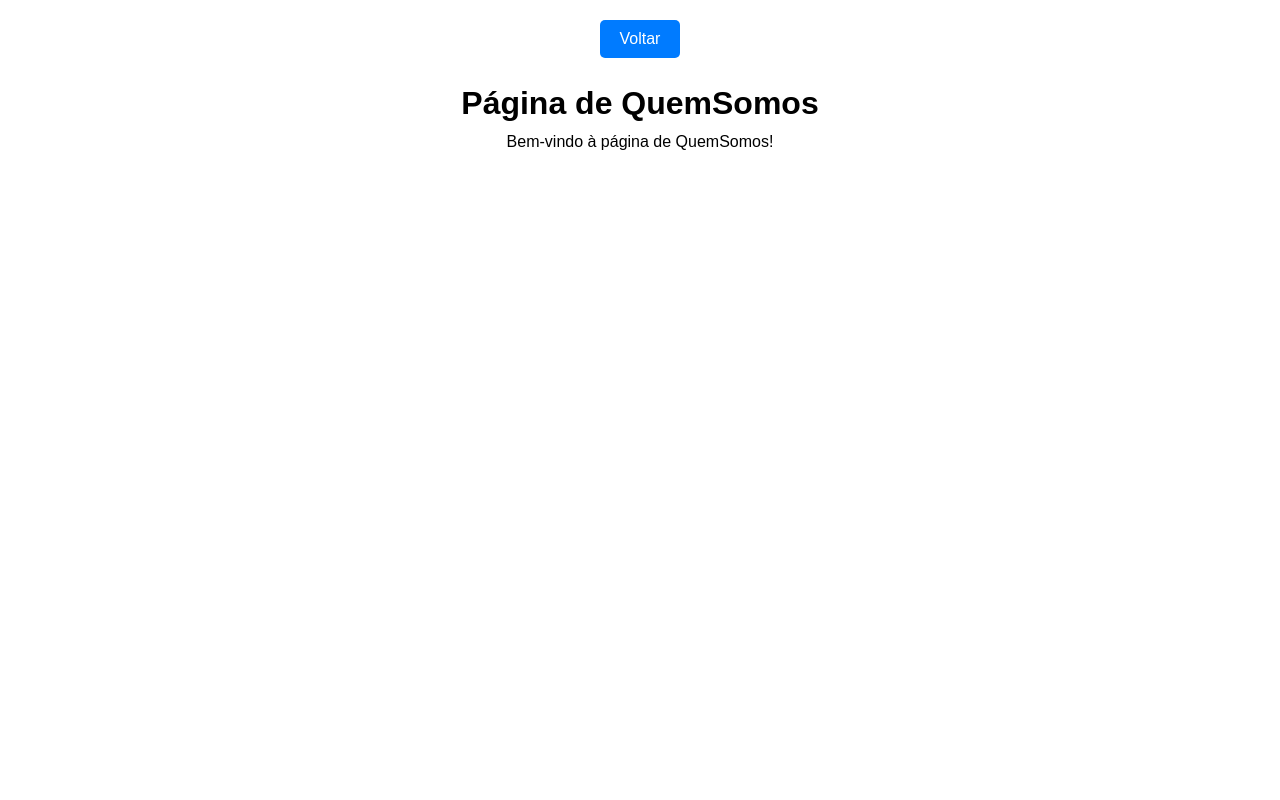
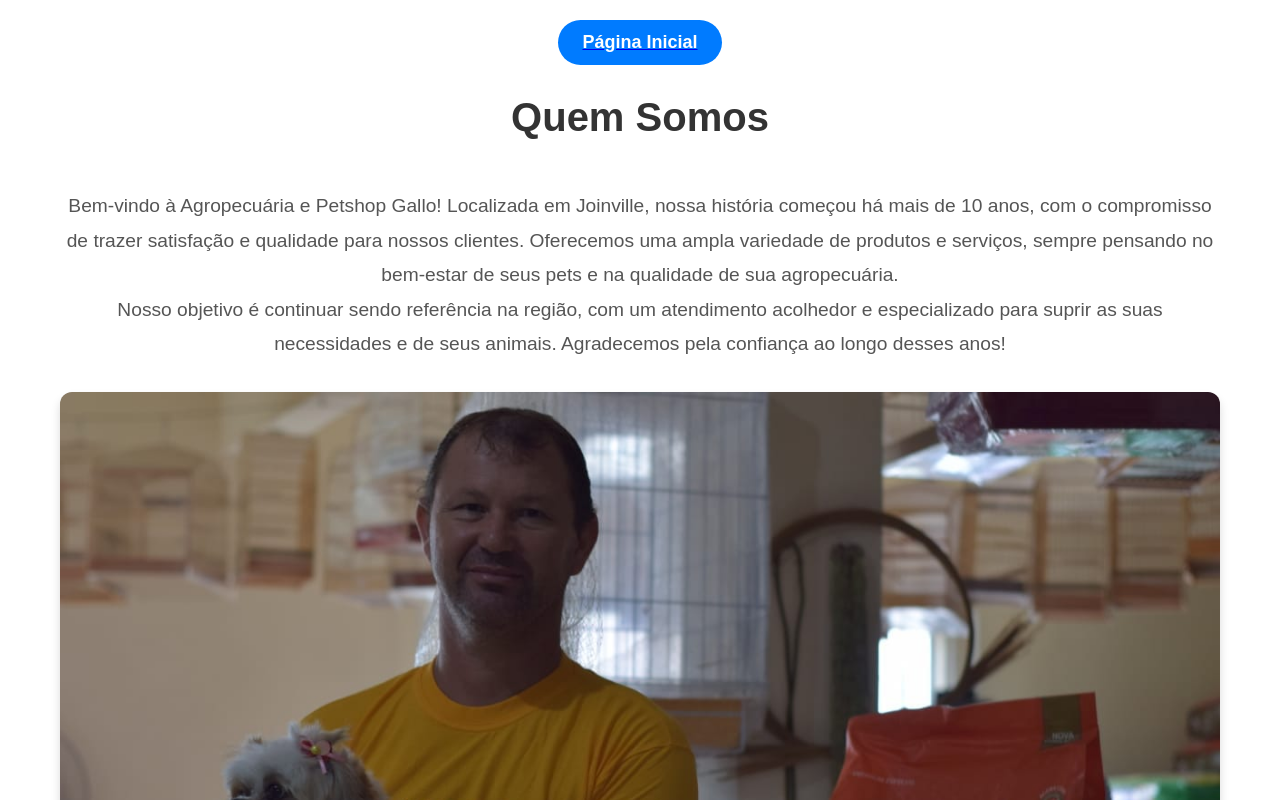
Before and after one commit to devJoseOtavio/agropecuaria-gallo, a React (Create React App) app: page /quemsomos in a window 1280 px wide. Shown: the top 800 px of the page. Built offline with nearby package versions, Linux system fonts and the light colour scheme; the HTML template or start-up script is replaced by a standard one.

Commit message:
fazendo ajustes finais e package.json para buildar projeto

```diff
--- a/src/App.css
+++ b/src/App.css
@@ -78,7 +78,7 @@ body {
   max-width: 540px;
   display: flex;
   width: 100%;
-  justify-content: space-around;
+  justify-content: space-evenly;
   flex-wrap: wrap;
 }
 
--- /dev/null
+++ b/src/pages/Localizacao.css
@@ -0,0 +1,61 @@
+.localizacao-container {
+    padding: 20px;
+    text-align: center;
+  }
+
+  .back-button {
+    margin: 0 auto;
+    padding: 12px 24px;
+    cursor: pointer;
+    background-color: #007BFF;
+    color: white;
+    border: none;
+    border-radius: 50px;
+    font-size: 18px;
+    font-weight: bold;
+    display: block;
+    transition: background-color 0.3s ease, transform 0.2s ease;
+    outline: none;
+  }
+
+  .back-button:hover {
+    background-color: #0056b3;
+    transform: translateY(-2px);
+  }
+
+  .localizacao-header h1 {
+    font-size: 2.5rem;
+    color: #333;
+    margin: 20px 0;
+  }
+
+  .localizacao-content {
+    display: flex;
+    flex-direction: column;
+    align-items: center;
+    justify-content: center;
+    max-width: 1200px;
+    margin: 0 auto;
+    gap: 30px;
+    padding: 20px;
+  }
+
+  .text-section {
+    font-size: 1.2rem;
+    line-height: 1.8;
+    color: #555;
+    text-align: center;
+  }
+
+  .image-section img {
+    max-width: 100%;
+    height: auto;
+    border-radius: 12px;
+    box-shadow: 0px 6px 10px rgba(0, 0, 0, 0.15);
+  }
+
+  .map-section iframe {
+    border-radius: 12px;
+    box-shadow: 0px 6px 10px rgba(0, 0, 0, 0.15);
+    margin-top: 20px;
+  }
--- a/src/pages/Localizacao.jsx
+++ b/src/pages/Localizacao.jsx
@@ -1,13 +1,39 @@
+import React from 'react';
 import { Link } from 'react-router-dom';
+import './Localizacao.css';
 
 function Localizacao() {
   return (
-      <div>
+    <div className="localizacao-container">
       <Link to="/">
-            <button className="back-button">Voltar</button>
+        <button className="back-button">Página Inicial</button>
       </Link>
-        <h1>Página de Localizacao</h1>
-        <p>Bem-vindo à página de Localizacao!</p>
+      <header className="localizacao-header">
+        <h1>Localização</h1>
+      </header>
+      <section className="localizacao-content">
+        <div className="text-section">
+          <p>
+            <strong>Endereço:</strong> R. Apus, 1623 - Jardim Paraíso, Joinville - SC, 89226-732
+          </p>
+          <p>Venha nos visitar e conhecer nossos produtos e serviços!</p>
+        </div>
+
+        <div className="map-section">
+          <iframe
+            title="Mapa Localização Agropecuária e Petshop Gallo"
+            src="https://www.google.com/maps/embed?pb=!1m18!1m12!1m3!1d3538.624193117108!2d-48.85304262485815!3d-26.28516708291344!2m3!1f0!2f0!3f0!3m2!1i1024!2i768!4f13.1!3m3!1m2!1s0x94deaff30103018b%3A0xa0fa7505b10aa2bb!2sR.%20Apus%2C%201623%20-%20Jardim%20Para%C3%ADso%2C%20Joinville%20-%20SC%2C%2089226-732!5e0!3m2!1sen!2sbr!4v1698490998836!5m2!1sen!2sbr"
+            width="100%"
+            height="400"
+            style={{ border: 0 }}
+            allowFullScreen=""
+            loading="lazy"
+          ></iframe>
+        </div>
+        <div className="image-section">
+          <img src="/img/local.jpg" alt="Localização da Agropecuária e Petshop Gallo" />
+        </div>
+      </section>
     </div>
   );
 }
--- /dev/null
+++ b/src/pages/Portfolio.css
@@ -0,0 +1,67 @@
+.portfolio-container {
+    padding: 20px;
+    text-align: center;
+  }
+
+  .back-button {
+    margin: 0 auto;
+    padding: 12px 24px;
+    cursor: pointer;
+    background-color: #ff5733;
+    color: white;
+    border: none;
+    border-radius: 50px;
+    font-size: 18px;
+    font-weight: bold;
+    display: block;
+    transition: background-color 0.3s ease, transform 0.2s ease;
+    outline: none;
+  }
+
+  .back-button:hover {
+    background-color: #e74c3c;
+    transform: translateY(-2px);
+  }
+
+  .portfolio-header h1 {
+    font-size: 2.5rem;
+    color: #333;
+    margin: 20px 0;
+  }
+
+  .portfolio-grid {
+    display: grid;
+    grid-template-columns: repeat(auto-fit, minmax(400px, 1fr));
+    gap: 30px;
+    margin: 20px auto;
+    max-width: 1200px;
+  }
+
+  .portfolio-card {
+    background-color: #f8f8f8;
+    border-radius: 12px;
+    overflow: hidden;
+    box-shadow: 0px 6px 10px rgba(0, 0, 0, 0.15);
+    transition: transform 0.3s ease, box-shadow 0.3s ease;
+    display: flex;
+    flex-direction: column;
+    justify-content: center;
+    align-items: center;
+    height: 350px;
+  }
+
+  .portfolio-card:hover {
+    transform: scale(1.05);
+    box-shadow: 0px 8px 15px rgba(0, 0, 0, 0.2);
+  }
+
+  .portfolio-card img {
+    width: 100%;
+    height: 100%;
+    object-fit: cover;
+  }
+
+  /* Ajuste apenas para a primeira imagem */
+  .portfolio-card:nth-child(1) img {
+    object-position: top;
+  }
--- a/src/pages/Portfolio.jsx
+++ b/src/pages/Portfolio.jsx
@@ -1,13 +1,30 @@
+import React from 'react';
 import { Link } from 'react-router-dom';
+import './Portfolio.css';
 
 function Portfolio() {
+  const imagens = [
+    '/img/lavando.jpg',
+    '/img/lavando2.jpg',
+    '/img/lavando3.jpg',
+    '/img/lavando4.jpg',
+  ];
+
   return (
-    <div>
+    <div className="portfolio-container">
       <Link to="/">
-            <button className="back-button">Voltar</button>
-        </Link>
-      <h1>Página de Portfolio</h1>
-      <p>Bem-vindo à página de Portfolio!</p>
+        <button className="back-button">Página Inicial</button>
+      </Link>
+      <header className="portfolio-header">
+        <h1>Portfólio</h1>
+      </header>
+      <div className="portfolio-grid">
+        {imagens.map((src, index) => (
+          <div key={index} className="portfolio-card">
+            <img src={src} alt="" />
+          </div>
+        ))}
+      </div>
     </div>
   );
 }
--- /dev/null
+++ b/src/pages/Produtos.css
@@ -0,0 +1,66 @@
+.produtos-container {
+    padding: 20px;
+    text-align: center;
+  }
+
+  .back-button {
+    margin: 0 auto;
+    padding: 12px 24px;
+    cursor: pointer;
+    background-color: #ff5733;
+    color: white;
+    border: none;
+    border-radius: 50px;
+    font-size: 18px;
+    font-weight: bold;
+    display: block;
+    transition: background-color 0.3s ease, transform 0.2s ease;
+    outline: none;
+  }
+
+  .back-button:hover {
+    background-color: #e74c3c;
+    transform: translateY(-2px);
+  }
+
+  .produtos-header h1 {
+    font-size: 2.5rem;
+    color: #333;
+    margin: 20px 0;
+  }
+
+  .produtos-grid {
+    display: grid;
+    grid-template-columns: repeat(auto-fit, minmax(400px, 1fr));
+    gap: 30px;
+    margin: 20px auto;
+    max-width: 1200px;
+  }
+
+  .produtos-card {
+    background-color: #f8f8f8;
+    border-radius: 12px;
+    overflow: hidden;
+    box-shadow: 0px 6px 10px rgba(0, 0, 0, 0.15);
+    transition: transform 0.3s ease, box-shadow 0.3s ease;
+    display: flex;
+    flex-direction: column;
+    justify-content: center;
+    align-items: center;
+    height: 350px;
+  }
+
+  .produtos-card:hover {
+    transform: scale(1.05);
+    box-shadow: 0px 8px 15px rgba(0, 0, 0, 0.2);
+  }
+
+  .produtos-card img {
+    width: 100%;
+    height: 100%;
+    object-fit: cover;
+  }
+
+  .produtos-card h3 {
+    display: none;
+  }
--- a/src/pages/Produtos.jsx
+++ b/src/pages/Produtos.jsx
@@ -1,13 +1,27 @@
+import './Produtos.css';
 import { Link } from 'react-router-dom';
 
 function Produtos() {
+  const images = [
+    { src: '/img/catalogo.jpg' },
+    { src: '/img/estoque.jpg' },
+    { src: '/img/estoque2.jpg' },
+    { src: '/img/estoque3.jpg' },
+  ];
+
   return (
-    <div>
-        <Link to="/">
-            <button className="back-button">Voltar</button>
-        </Link>
-        <h1>Página de Produtos</h1>
-        <p>Bem-vindo à página de produtos!</p>
+    <div className="produtos-container">
+      <Link to="/">
+        <button className="back-button">Página Inicial</button>
+      </Link>
+      <h1>Página de Produtos</h1>
+      <div className="produtos-grid">
+        {images.map((image, index) => (
+          <div key={index} className="produtos-card">
+            <img src={image.src} />
+          </div>
+        ))}
+      </div>
     </div>
   );
 }
--- /dev/null
+++ b/src/pages/QuemSomos.css
@@ -0,0 +1,55 @@
+.quem-somos-container {
+    padding: 20px;
+    text-align: center;
+  }
+
+  .back-button {
+    margin: 0 auto;
+    padding: 12px 24px;
+    cursor: pointer;
+    background-color: #ff5733;
+    color: white;
+    border: none;
+    border-radius: 50px;
+    font-size: 18px;
+    font-weight: bold;
+    display: block;
+    transition: background-color 0.3s ease, transform 0.2s ease;
+    outline: none;
+  }
+
+  .back-button:hover {
+    background-color: #e74c3c;
+    transform: translateY(-2px);
+  }
+
+  .quem-somos-header h1 {
+    font-size: 2.5rem;
+    color: #333;
+    margin: 20px 0;
+  }
+
+  .quem-somos-content {
+    display: flex;
+    flex-direction: column;
+    align-items: center;
+    justify-content: center;
+    max-width: 1200px;
+    margin: 0 auto;
+    gap: 30px;
+    padding: 20px;
+  }
+
+  .text-section {
+    font-size: 1.2rem;
+    line-height: 1.8;
+    color: #555;
+    text-align: justify;
+  }
+
+  .image-section img {
+    max-width: 100%;
+    height: auto;
+    border-radius: 12px;
+    box-shadow: 0px 6px 10px rgba(0, 0, 0, 0.15);
+  }
--- a/src/pages/QuemSomos.jsx
+++ b/src/pages/QuemSomos.jsx
@@ -1,13 +1,35 @@
+import React from 'react';
 import { Link } from 'react-router-dom';
+import './QuemSomos.css';
 
 function QuemSomos() {
   return (
-      <div>
+    <div className="quem-somos-container">
       <Link to="/">
-            <button className="back-button">Voltar</button>
+        <button className="back-button">Página Inicial</button>
       </Link>
-        <h1>Página de QuemSomos</h1>
-        <p>Bem-vindo à página de QuemSomos!</p>
+      <header className="quem-somos-header">
+        <h1>Quem Somos</h1>
+      </header>
+      <section className="quem-somos-content">
+        <div className="text-section">
+          <p>
+            Bem-vindo à Agropecuária e Petshop Gallo! Localizada em Joinville,
+            nossa história começou há mais de 10 anos, com o compromisso de trazer
+            satisfação e qualidade para nossos clientes. Oferecemos uma ampla
+            variedade de produtos e serviços, sempre pensando no bem-estar de seus
+            pets e na qualidade de sua agropecuária.
+          </p>
+          <p>
+            Nosso objetivo é continuar sendo referência na região, com um atendimento
+            acolhedor e especializado para suprir as suas necessidades e de seus
+            animais. Agradecemos pela confiança ao longo desses anos!
+          </p>
+        </div>
+        <div className="image-section">
+          <img src="/img/gilmar.jpg" alt="Gilmar da Agropecuária e Petshop Gallo" />
+        </div>
+      </section>
     </div>
   );
 }
```
Also changed, not shown: package.json (+12 -5 lines), src/components/Main.jsx (+26 -7 lines), public/img/local.jpg (renamed from public/img/461083254_2896387613844608_3509070012575392727_n.jpg), 1 other file (tests, documents, lock files or other folders). Lines whose indentation alone changed are shown as unchanged.
